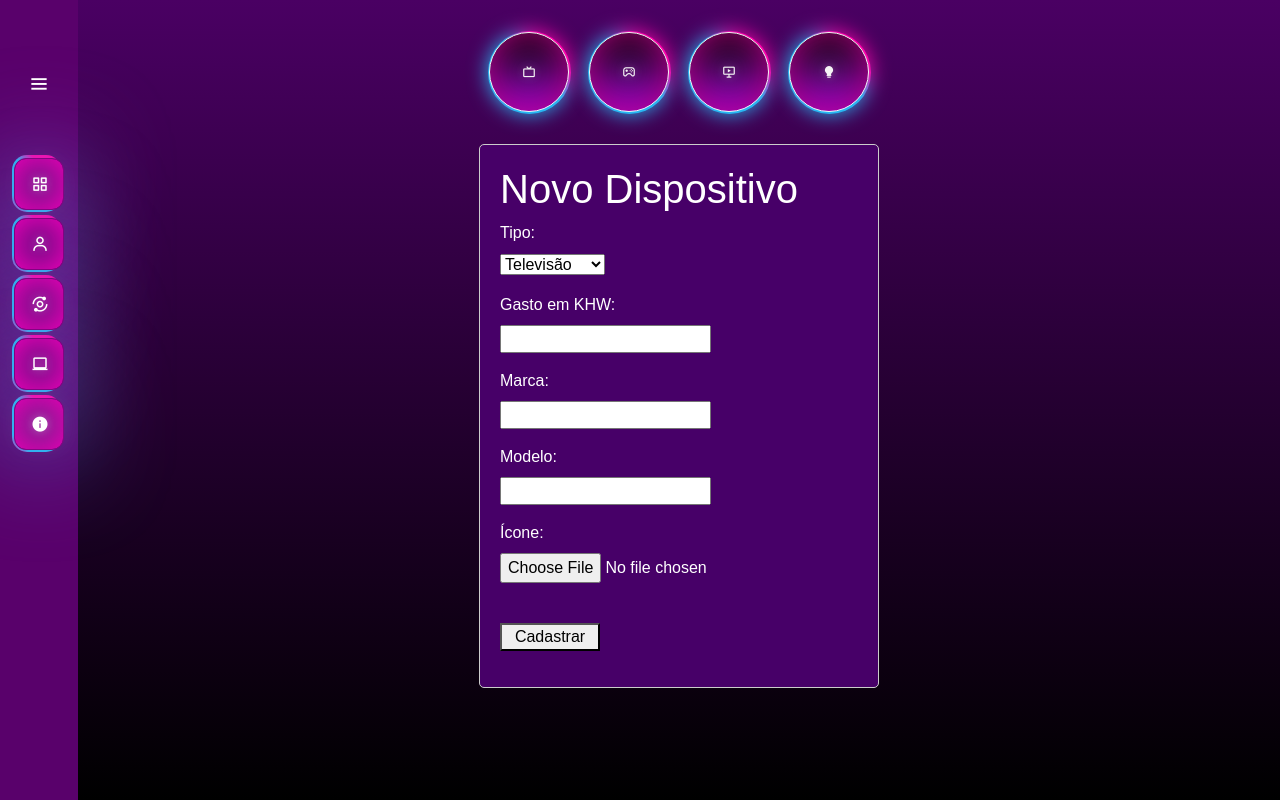
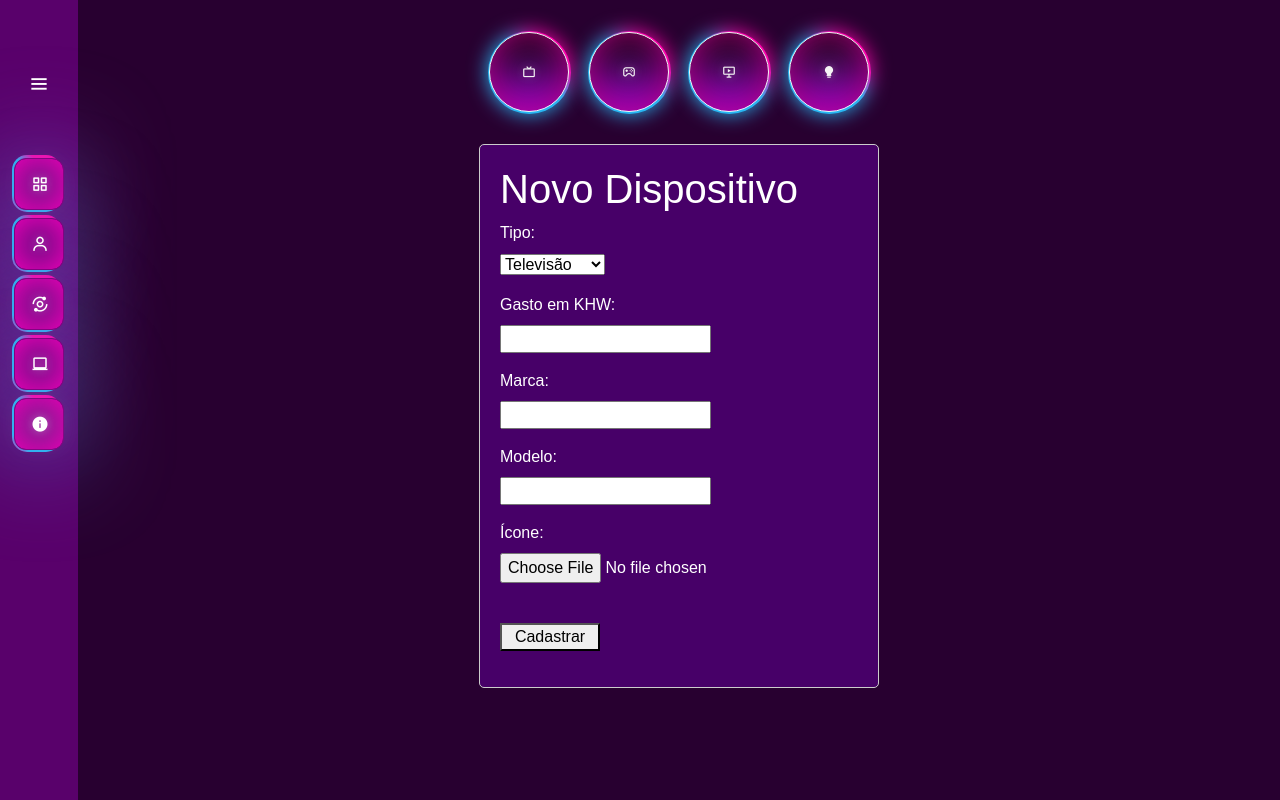
Before and after one commit to HeltonFaded/EnergEZ, a Django app: page /clientes/ in a window 1280 px wide. Run offline with Django 4.2, Linux system fonts and the light colour scheme; some libraries are stand-ins or nearby versions.

Commit message:
Update base.css

```diff
--- a/templates/static/general/css/base.css
+++ b/templates/static/general/css/base.css
@@ -305,15 +305,15 @@
 .home-section {
   position: relative;
   min-height: 100vh;
+
   top: 0;
-  background: linear-gradient(to bottom, #4a0063, #000000);
+  background: #280030;
   left: 78px;
   color: white;
   width: calc(100% - 78px);
   transition: all 0.5s ease;
   z-index: 2;
 }
-
 
 .sidebar.open ~ .home-section {
   left: 250px;
@@ -325,7 +325,7 @@
   left: 0;
   width: 100%;
   height: 100%;
-    background: linear-gradient(to bottom, #4a0063, #000000);
+  background-color: #280030;
   z-index: -1;
 }
 
```
Lines whose indentation alone changed are shown as unchanged.
